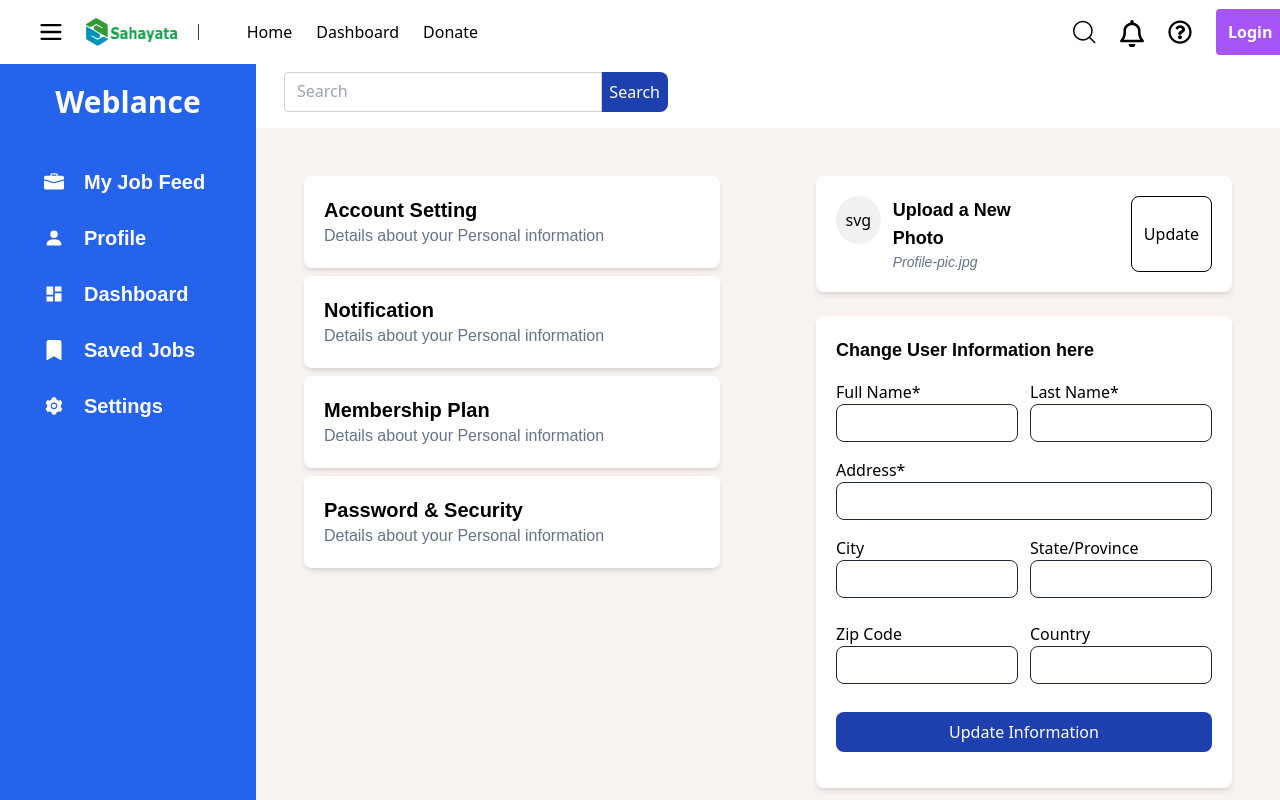
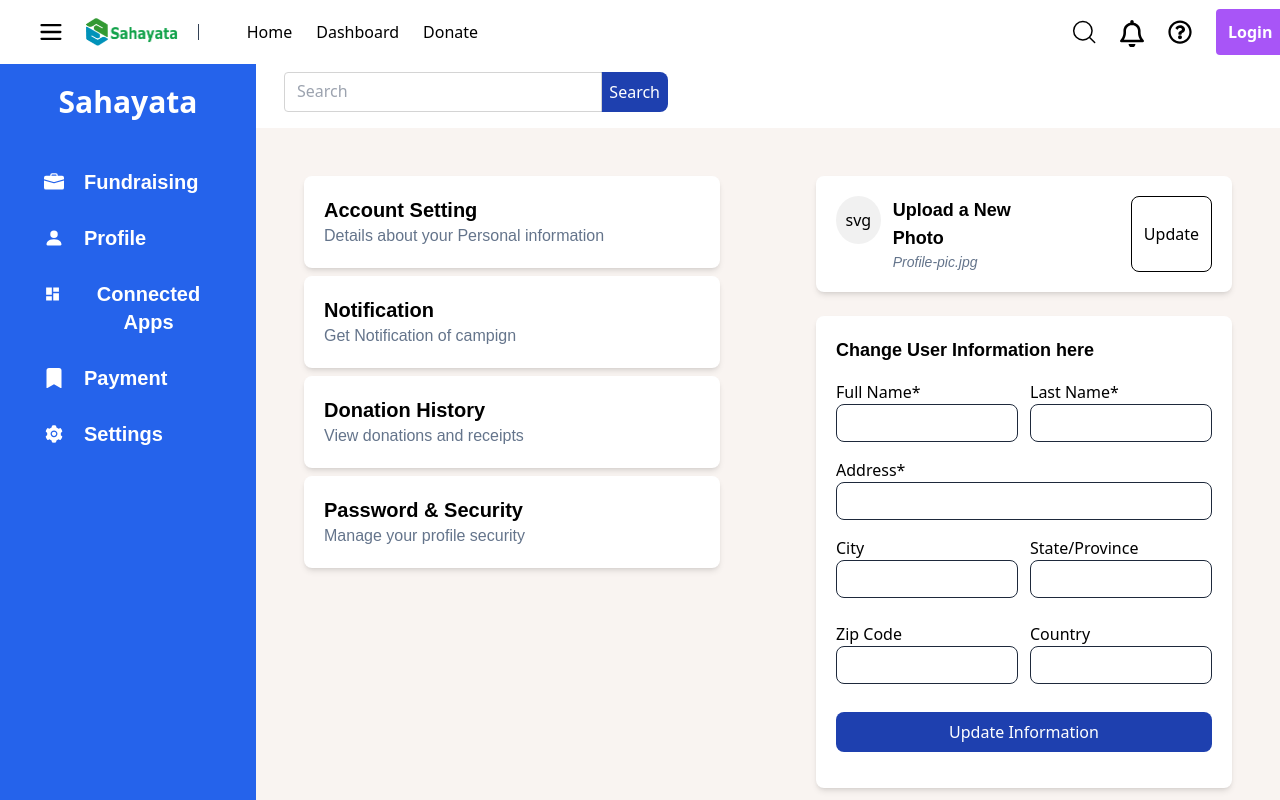
Before and after one commit to ScriptSlingers/sahayeta, a Next.js app: page /profile in a window 1280 px wide. Shown: the top 800 px of the page. Built offline with nearby package versions, Linux system fonts and the light colour scheme; no server answers.

Commit message:
small changes

```diff
--- a/src/app/profile/page.tsx
+++ b/src/app/profile/page.tsx
@@ -11,22 +11,22 @@ export default function Profile() {
     <div className=' flex'>
       <section className='w-1/5 bg-blue-600'>
         <div className='m-3 p-2 '>
-          <h1 className='text-white font-bold text-3xl text-center'>Weblance</h1>
+          <h1 className='text-white font-bold text-3xl text-center cursor-pointer'>Sahayata</h1>
         </div>
         <div className=' m-3 p-2  text-white'>
-          <div className='text-xl font-bold font-maven m-3 p-2 text-center flex gap-4'>
-           <BsBriefcaseFill className='m-1'/> My Job Feed
+          <div className='text-xl font-bold font-maven m-3 p-2 text-center flex gap-4 cursor-pointer'>
+           <BsBriefcaseFill className='m-1'/> Fundraising
           </div>
-          <div className='text-xl font-bold font-maven m-3 p-2 text-center flex gap-4'>
+          <div className='text-xl font-bold font-maven m-3 p-2 text-center flex gap-4 cursor-pointer'>
            <BsFillPersonFill className='m-1'/> Profile
           </div>
-          <div className='text-xl font-bold font-maven m-3 p-2 text-center flex gap-4'>
-           <MdDashboard className='m-1'/> Dashboard
+          <div className='text-xl font-bold font-maven m-3 p-2 text-center flex gap-4 cursor-pointer'>
+           <MdDashboard className='m-1'/> Connected Apps
           </div>
-          <div className='text-xl font-bold font-maven m-3 p-2 text-center flex gap-4'>
-           <BsFillBookmarkFill className='m-1'/> Saved Jobs
+          <div className='text-xl font-bold font-maven m-3 p-2 text-center flex gap-4 cursor-pointer'>
+           <BsFillBookmarkFill className='m-1'/> Payment
           </div>
-          <div className='text-xl font-bold font-maven m-3 p-2 text-center flex gap-4'>
+          <div className='text-xl font-bold font-maven m-3 p-2 text-center flex gap-4 cursor-pointer'>
            <AiFillSetting className='m-1'/> Settings
           </div>
 
@@ -54,15 +54,15 @@ export default function Profile() {
         </div>
         <div className="w-full bg-white rounded-lg mb-2 text-left p-5 shadow-md hover:border-2 border-slate-900">
           <div className='font-bold font-maven text-xl'>Notification</div>
-          <div className='font-maven text-slate-500'>Details about your Personal information</div>
+          <div className='font-maven text-slate-500'>Get Notification of campign</div>
         </div>
         <div className="w-full bg-white rounded-lg mb-2 text-left p-5 shadow-md hover:border-2 border-slate-900">
-          <div className='font-bold font-maven text-xl'>Membership Plan</div>
-          <div className='font-maven  text-slate-500'>Details about your Personal information</div>
+          <div className='font-bold font-maven text-xl'>Donation History</div>
+          <div className='font-maven  text-slate-500'>View donations and receipts</div>
         </div>
         <div className="w-full bg-white rounded-lg mb-2 text-left p-5 shadow-md hover:border-2 border-slate-900">
           <div className='font-bold font-maven text-xl'>Password & Security</div>
-          <div className='font-maven text-slate-500'>Details about your Personal information</div>
+          <div className='font-maven text-slate-500'>Manage your profile security</div>
         </div>
         </div>
         <div className='w-2/4  m-12 '>
```
